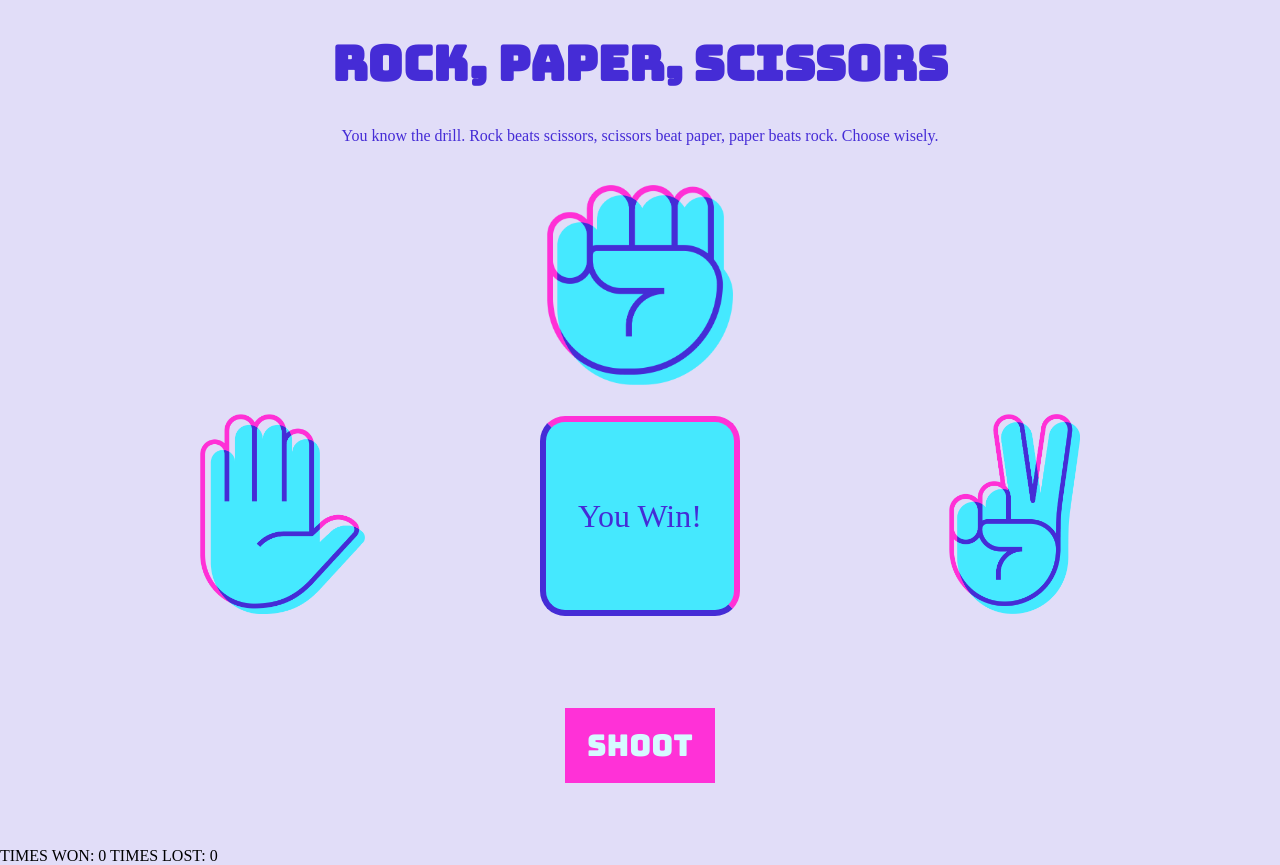
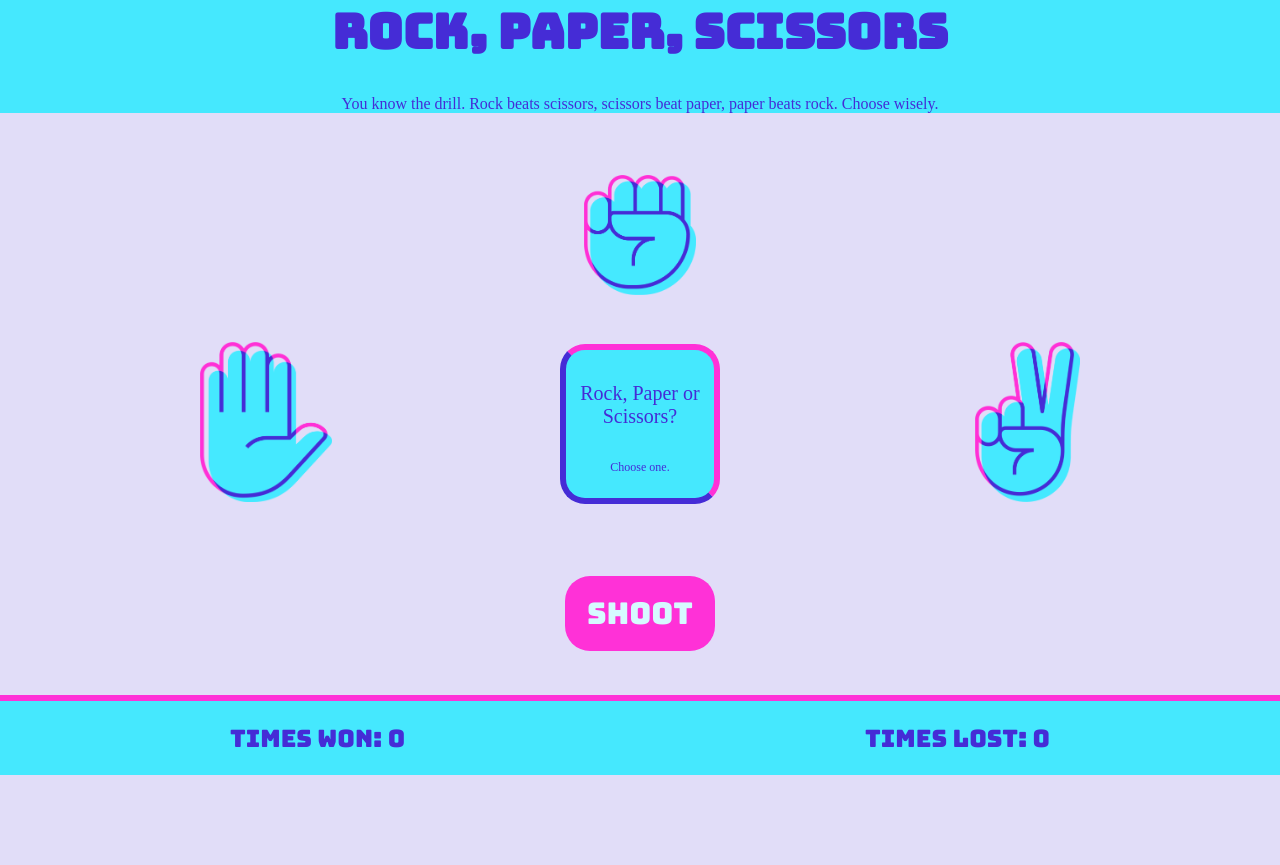
Before and after one commit to emmaegstad/lab-03-rock-paper-scissors, a website with bundled scripts: page index.html in a window 1280 px wide. After the commit the page ends 800 px from the top, so only its background shows below. Built offline with nearby package versions, Linux system fonts and the light colour scheme.

Commit message:
updates to styling on counters, game result, header, and button

```diff
--- a/app.js
+++ b/app.js
@@ -1,6 +1,5 @@
 import { getRandomThrow } from './get-random-throw.js';
-import { didUserWin } from './utils.js';
-import { updateResultText } from './utils.js';
+import { didUserWin, updateResultText, updateCompResultText } from './utils.js';
 
 const submitButton = document.querySelector('.submit');
 const winCount = document.querySelector('.win-count');
@@ -18,9 +17,11 @@ submitButton.addEventListener('click', () => {
         updateResultText('Draw');
     } else if (result === 'win') {
         updateResultText('You Win!');
+        updateCompResultText(`The computer chose ${computerThrow}.`);
         wins++;
     } else if (result === 'lose') {
         updateResultText('You Lose!');
+        updateCompResultText(`The computer chose ${computerThrow}.`);
         losses++;
     }
 
--- a/index.html
+++ b/index.html
@@ -37,7 +37,8 @@
         <button class="submit">SHOOT</button>
 
         <div class="game-result">
-            <p class="game-result__text">You Win!</p>
+            <p class="game-result__text">Rock, Paper or Scissors?</p>
+            <p class="comp-result__text">Choose one.</p>
         </div>
     </section>
 
--- a/styles/style.css
+++ b/styles/style.css
@@ -14,11 +14,17 @@ body {
     font-family: 'Raleway', sans-serif;
 }
 
+header {
+    background-color: #45E8FE;
+    border-bottom: #FF31D7 6px solid;
+}
+
 .title {
     color: #452CD6;
     font-family: 'Bungee', cursive;
     font-size: 6vh;
     text-align: center;
+    margin-top: 0;
 }
 
 .rules {
@@ -47,13 +53,14 @@ input[type=radio]:checked + img {
 
 img {
     width: auto;
-    height: 25vh;
+    height: 20vh;
     /* border: 1px solid black; */
 }
 
 .rock {
     grid-column: 2/3;
     grid-row: 1/2;
+    height: 15vh;
     justify-self: center;
 }
 
@@ -81,17 +88,19 @@ img {
     border: none;
     justify-self: center;
     align-self: center;
+    border-radius: 25px;
 }
 
 .game-result {
     display: flex;
+    flex-direction: column;
     justify-content: center;
     align-items: center;
     justify-self: center;
     grid-column: 2/3;
     grid-row: 2/3;
-    height: 25vh;
-    width: 25vh;
+    height: 20vh;
+    width: 20vh;
     border-top: 6px solid #FF31D7;
     border-right: 6px solid #FF31D7;
     border-bottom: 6px solid #452CD6;
@@ -102,5 +111,24 @@ img {
 
 .game-result__text {
     color: #452CD6;
-    font-size: 4vh;
+    font-size: 2.5vh;
+    text-align: center;
 }
+
+.comp-result__text {
+    color: #452CD6;
+    font-size: 1.5vh;
+    text-align: center;
+}
+
+.counters {
+    display: flex;
+    justify-content: space-around;
+    align-items: center;
+    font-family: 'Bungee', cursive;
+    height: 10vh;
+    border-top: #FF31D7 6px solid;
+    background-color: #45E8FE;
+    color: #452CD6;
+    font-size: 3vh;
+}
--- a/utils.js
+++ b/utils.js
@@ -1,4 +1,5 @@
 const resultText = document.querySelector('.game-result__text');
+const compText = document.querySelector('.comp-result__text');
 
 export function didUserWin(player, computer) {
 
@@ -19,3 +20,7 @@ export function didUserWin(player, computer) {
 export function updateResultText(value) {
     resultText.textContent = value;
 }
+
+export function updateCompResultText(value) {
+    compText.textContent = value;
+}
```
Also changed, not shown: get-random-throw.js (line endings or trailing spaces).
